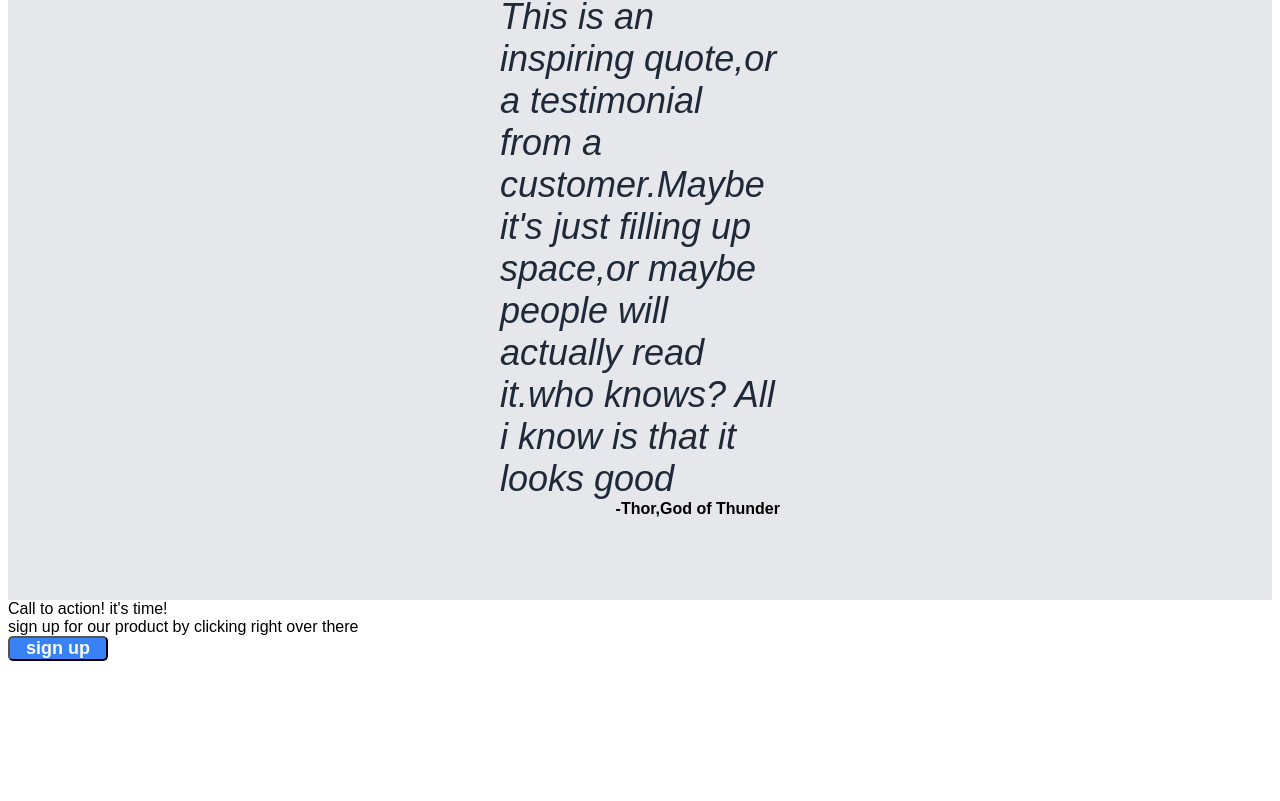
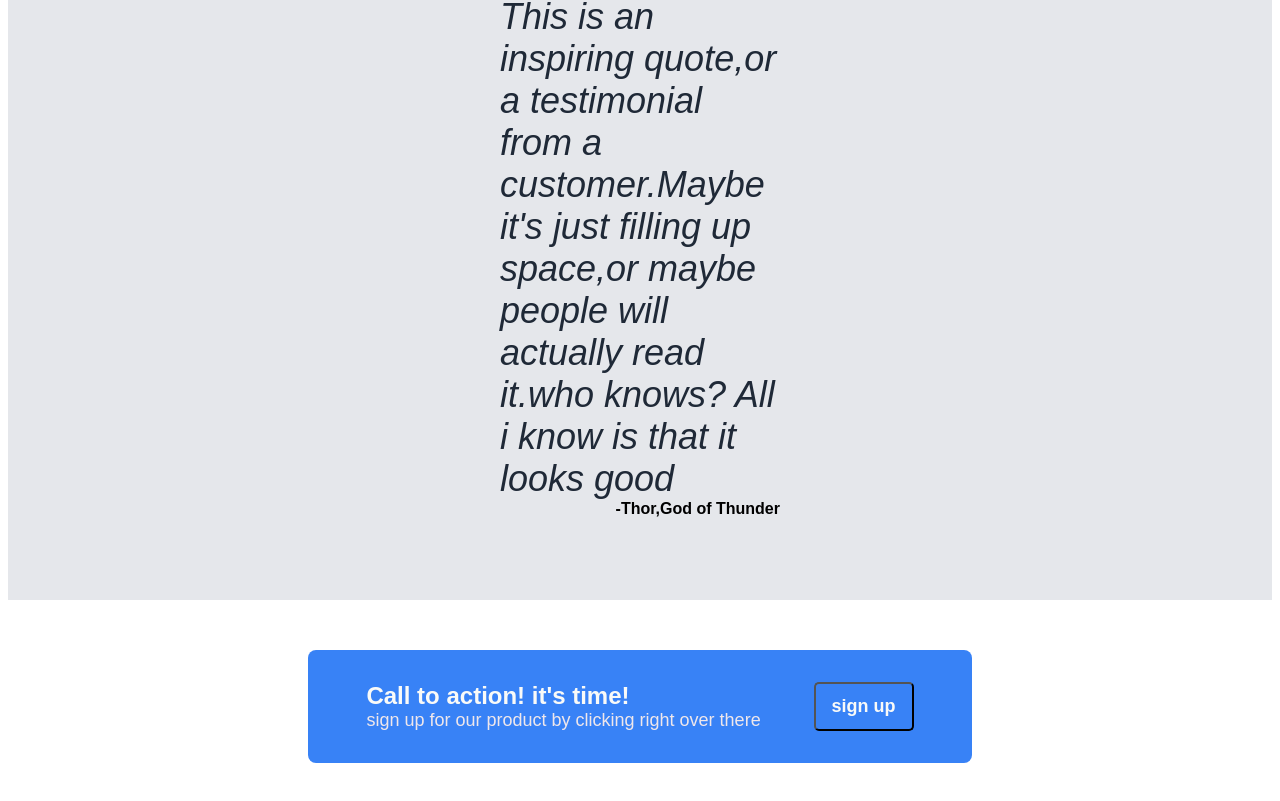
Before and after one commit to AnuragMiskin/flex-page, a plain HTML site: page index.html in a window 1280 px wide. Shown: the part 930-1731 px from the top of the page. Before the commit the page ends 1599 px from the top, so only its background shows below. Drawn offline with Linux system fonts and the light colour scheme.

Commit message:
styled section 4 as per requirements

```diff
--- a/style.css
+++ b/style.css
@@ -112,3 +112,24 @@ img{
     font-weight: bolder;
     align-self: flex-end;
 }
+.section-4{
+    display: flex;
+    flex-direction: column;
+    margin: 50px 300px;
+}
+.help{
+    display: flex;
+    justify-content:space-around;
+    background-color: #3882f6;
+    padding: 32px;
+    border-radius: 8px;
+}
+.t1{
+    font-size: 24px;
+    color: #F9FAF8;
+    font-weight: bold;
+}
+.t2{
+    font-size: 18px;
+    color: #efe7eb;
+}
```
